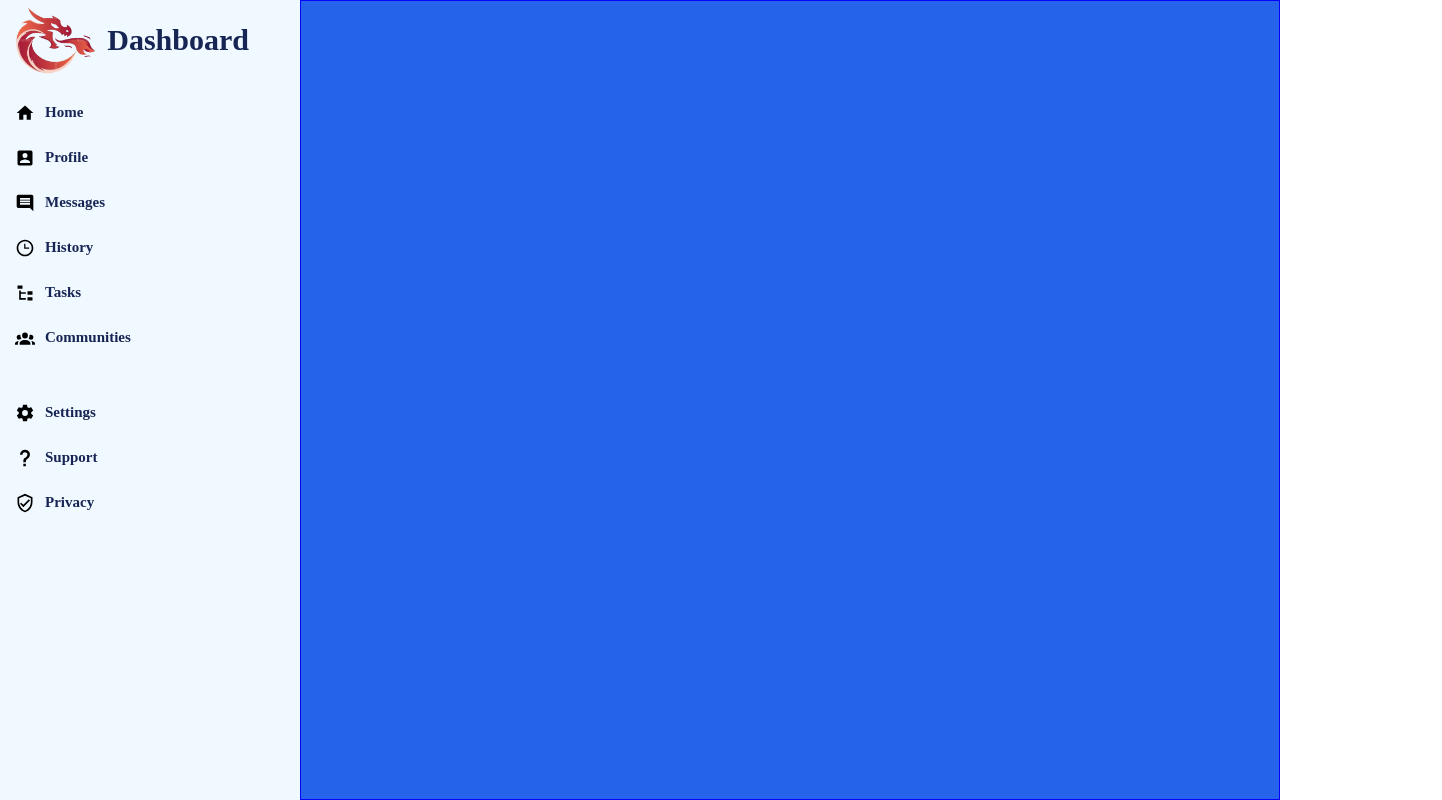
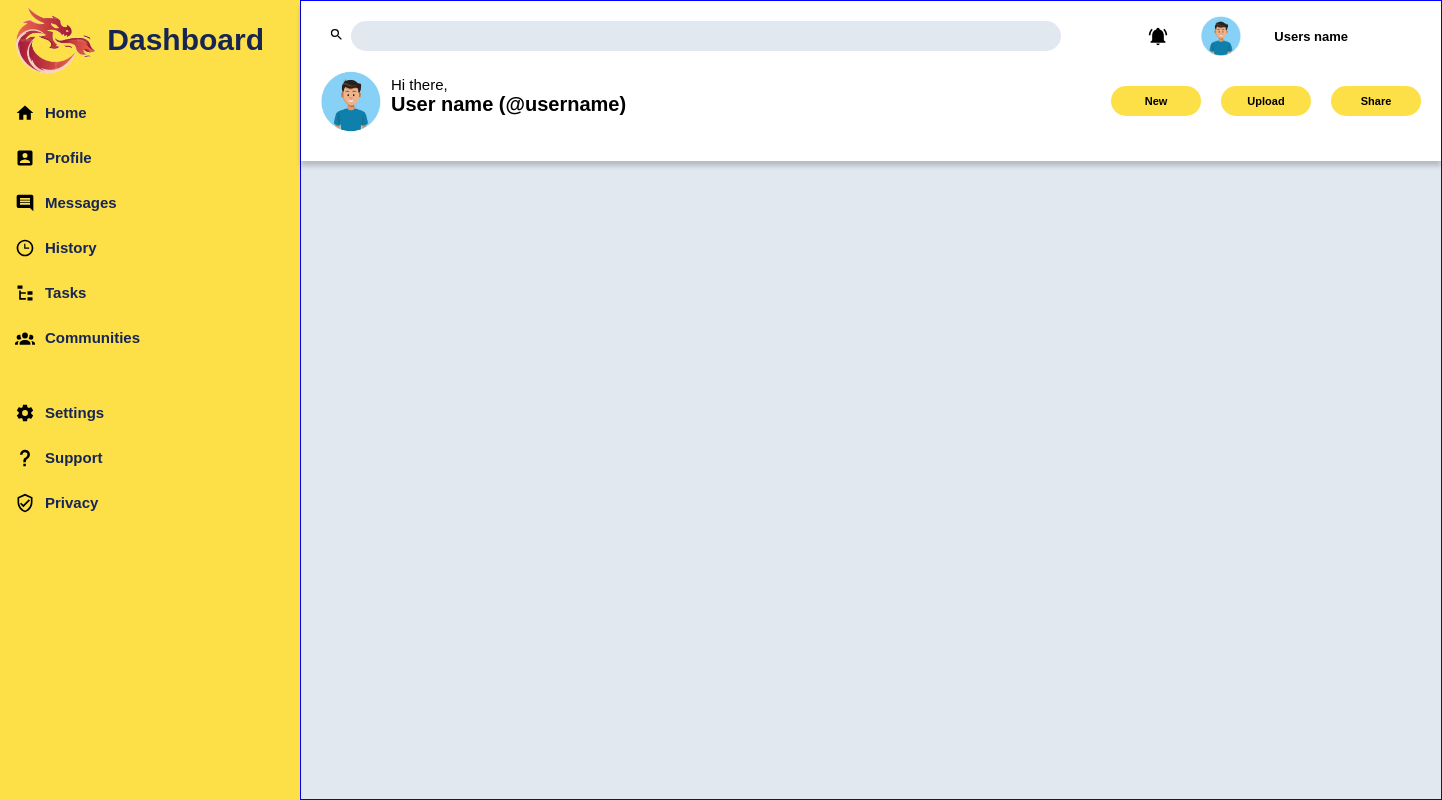
Before and after one commit to MyGitHub05/dashboard, a plain HTML site: page index.html in a window 1280 px wide. Shown: the whole page, 1442 px wide, since content can reach past the window. Drawn offline with Linux system fonts and the light colour scheme.

Commit message:
header inside the main

```diff
--- a/index.css
+++ b/index.css
@@ -2,15 +2,20 @@
   margin: 0;
   padding: 0;
   box-sizing: border-box;
+  font-family: sans-serif;
 }
 body {
   display: grid;
   grid-template-columns: 300px 1fr;
 }
+
+/* dashboard part of website */
 .dashboard {
   height: 100vh;
-  background-color: #f0f9ff;
+  background-color: #fde047;
 }
+
+/* logo in the dashboard */
 .dashboard_logo {
   height: 80px;
   display: flex;
@@ -27,6 +32,7 @@ body {
   margin-right: 10px;
 }
 
+/* navigation home to privacy */
 .first_nav {
   height: 250px;
   margin-bottom: 50px;
@@ -53,8 +59,146 @@ body {
   height: 120px;
 }
 
+/* Main part of website */
 main {
   border: 1px solid blue;
   height: 100vh;
-  background-color: #2563eb;
+  background-color: #e2e8f0;
 }
+
+/* header inside main */
+.header_main {
+  border: none;
+  box-shadow: 0px 5px 5px rgba(0, 0, 0, 0.2);
+  background-color: white;
+  height: 160px;
+  padding-left: 20px;
+}
+
+/* search part top area in header */
+.search_div {
+  padding-top: 20px;
+  height: 50px;
+  display: flex;
+  align-items: center;
+}
+.searchbar_div {
+  flex-grow: 1;
+  height: 40px;
+  display: flex;
+  align-items: center;
+  padding-right: 30px;
+}
+
+.search_btn {
+  height: 30px;
+  width: 30px;
+  border: none;
+  cursor: pointer;
+  background-color: white;
+}
+.search_btn img {
+  height: 15px;
+}
+.searchbar {
+  flex-grow: 1;
+  background-color: #e2e8f0;
+  height: 30px;
+  width: 500px;
+  border: none;
+  border-radius: 40px;
+}
+
+/* right side top area of header where profile notification bell and the name of user */
+.profile_notif_div {
+  display: flex;
+  align-items: center;
+  justify-content: space-around;
+  width: 350px;
+  height: 50px;
+  padding-left: 40px;
+}
+
+.notification_bell_btn {
+  height: 20px;
+  width: 20px;
+  border: none;
+  border-radius: 100%;
+  cursor: pointer;
+  background-color: white;
+}
+
+.notification_bell_btn img {
+  height: auto;
+  width: 100%;
+}
+
+.profile_pic {
+  height: 40px;
+  width: 40px;
+  border-radius: 100%;
+  cursor: pointer;
+}
+
+.profile_pic img,
+.profile_picture img {
+  height: auto;
+  width: 100%;
+}
+
+.users_name {
+  width: 150px;
+  font-size: 13px;
+  font-weight: bolder;
+  cursor: pointer;
+}
+
+/* bottom part of header */
+.users_control_div {
+  height: 100px;
+  display: flex;
+  align-items: center;
+}
+
+.profile_picture {
+  height: 60px;
+  width: 60px;
+  border-radius: 100%;
+  cursor: pointer;
+}
+
+/* user name and greetings part */
+.users_name_div {
+  margin-left: 10px;
+  height: 70px;
+  width: 500px;
+  padding-top: 10px;
+}
+.users_name_div p {
+  font-size: 15px;
+}
+
+.users_name_div .username {
+  font-size: 20px;
+  font-weight: bolder;
+}
+
+/* right side, bottom part of header 3 buttons have */
+.buttons {
+  height: 70px;
+  display: flex;
+  align-items: center;
+  width: 350px;
+  margin-left: 200px;
+}
+
+.buttons button {
+  height: 30px;
+  width: 90px;
+  border-radius: 20px;
+  margin-left: 20px;
+  border: none;
+  font-size: 11px;
+  font-weight: bolder;
+  background-color: #fde047;
+}
--- a/index.html
+++ b/index.html
@@ -7,6 +7,7 @@
     <title>Document</title>
   </head>
   <body>
+    <!-- dashboard on leftside -->
     <header class="dashboard">
       <div class="dashboard_logo">
         <img src="img/drlogo-removebg-preview.png" alt="dragon_logo" />Dashboard
@@ -30,7 +31,56 @@
         </ul>
       </nav>
     </header>
-    <main></main>
+
+    <!-- Main   -->
+    <main>
+      <!-- header in main -->
+      <header class="header_main">
+        <div class="search_div">
+          <div class="searchbar_div">
+            <button class="search_btn">
+              <img src="img/magnify.svg" alt="seatch_logo" />
+            </button>
+            <input
+              class="searchbar"
+              type="search"
+              name="search_bar"
+              id="search_bar"
+            />
+          </div>
+          <div class="profile_notif_div">
+            <button class="notification_bell_btn">
+              <img src="img/bell-ring.svg" alt="notification_bell" />
+            </button>
+            <div class="profile_pic">
+              <img
+                src="img/profilepic-removebg-preview.png"
+                alt="profile picture"
+              />
+            </div>
+            <h2 class="users_name">Users name</h2>
+          </div>
+        </div>
+        <div class="users_control_div">
+          <div class="profile_picture">
+            <img
+              src="img/profilepic-removebg-preview.png"
+              alt="profile picture"
+            />
+          </div>
+          <div class="users_name_div">
+            <p>Hi there,</p>
+            <p class="username">User name (@username)</p>
+          </div>
+          <div class="buttons">
+            <button>New</button>
+            <button>Upload</button>
+            <button>Share</button>
+          </div>
+        </div>
+      </header>
+      <div></div>
+    </main>
     <script type="module" src="index.js"></script>
   </body>
 </html>
```
Also changed, not shown: img/bell-ring.svg (added), img/magnify.svg (added), img/profilepic-removebg-preview.png (added).
